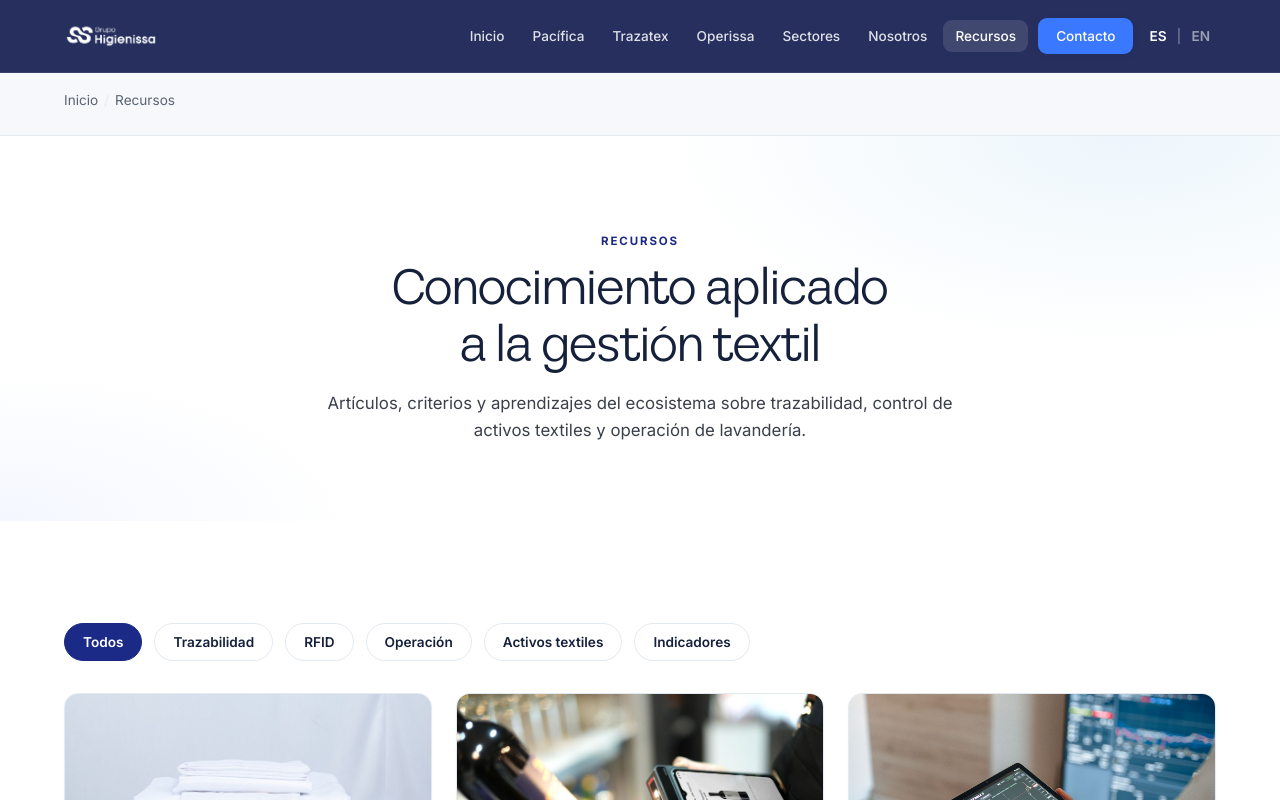
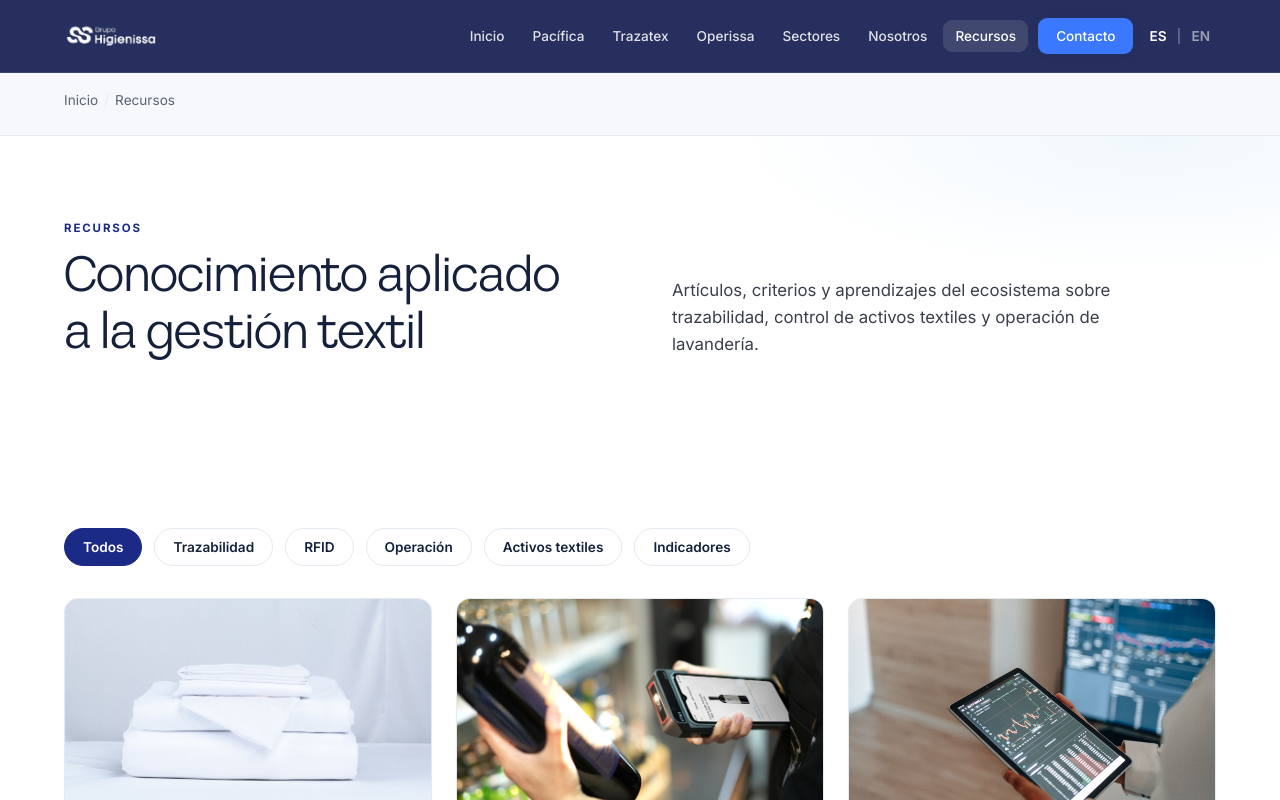
Before and after one commit to cjrt94/higienissa-front, a Nuxt app: page /recursos in a window 1280 px wide. Shown: the top 800 px of the page. Built offline with nearby package versions, Linux system fonts and the light colour scheme; a web font is replaced by a local one.

Commit message:
style: Sectores + Recursos — hero editorial 2-col (.hub-head), fin del hero centrado en vacio
Co-Authored-By: Claude Opus 4.8 (1M context) <noreply@anthropic.com>

```diff
--- a/assets/css/sections.css
+++ b/assets/css/sections.css
@@ -59,6 +59,15 @@
 .def-item dt { font: 600 1.05rem var(--font-body); color: var(--ink); margin-bottom: 6px; }
 .def-item dd { margin: 0; color: var(--text); font-size: .95rem; line-height: 1.55; }
 @media (max-width: 760px) { .def-cols { grid-template-columns: 1fr; gap: var(--space-4); } }
+
+/* --- Hub header: encabezado editorial de páginas índice (Sectores, Recursos) — título izq / lead+CTA der.
+   Reemplaza el hero centrado que flotaba en vacío. --- */
+.hub-head { display: grid; grid-template-columns: 1fr 1fr; gap: clamp(var(--space-6), 5vw, var(--space-9)); align-items: end; }
+.hub-head h1 { margin: 0; }
+.hub-head-aside { padding-bottom: 4px; }
+.hub-head-aside .lead { margin: 0 0 var(--space-5); max-width: 46ch; }
+.hub-head-aside .lead:last-child { margin-bottom: 0; }
+@media (max-width: 860px) { .hub-head { grid-template-columns: 1fr; gap: var(--space-4); align-items: start; } }
 
 /* --- Split con encabezado sticky (ledger editorial: título izq fijo + filas der) --- */
 .split-sticky { display: grid; grid-template-columns: 1fr 1.4fr; gap: clamp(var(--space-6), 4vw, var(--space-8)); align-items: start; }
--- a/pages/recursos.vue
+++ b/pages/recursos.vue
@@ -18,12 +18,18 @@ useSeoMeta({
   <div>
     <Breadcrumb :items="[{ label: $t('nav.home'), to: '/' }, { label: $t('nav.resources') }]" />
 
-    <!-- Hero centrado (las post-cards con thumbnail son el payload visual) -->
-    <section class="hero">
-      <div class="container hub-hero">
-        <span class="kicker">{{ t(page.hero.eyebrow) }}</span>
-        <h1 class="display">{{ t(page.hero.title) }}</h1>
-        <p class="lead mx-auto">{{ t(page.hero.lead) }}</p>
+    <!-- Hero editorial (título izq / lead der); las post-cards con thumbnail son el payload visual -->
+    <section class="page-hero">
+      <div class="container">
+        <div class="hub-head">
+          <div>
+            <span class="kicker">{{ t(page.hero.eyebrow) }}</span>
+            <h1 class="display">{{ t(page.hero.title) }}</h1>
+          </div>
+          <div class="hub-head-aside">
+            <p class="lead">{{ t(page.hero.lead) }}</p>
+          </div>
+        </div>
       </div>
     </section>
 
@@ -76,8 +82,6 @@ useSeoMeta({
 </template>
 
 <style scoped>
-.hub-hero { max-width: 780px; margin: 0 auto; text-align: center; }
-.hub-hero .lead { margin: 0 auto; }
 .post-card .card-body { flex: 1; }
 .post-foot { display: flex; align-items: center; justify-content: space-between; gap: var(--space-3); margin-top: auto; padding-top: var(--space-3); }
 .post-date { font-size: var(--fs-small); color: var(--muted); }
--- a/pages/sectores.vue
+++ b/pages/sectores.vue
@@ -17,14 +17,20 @@ useSeoMeta({
   <div>
     <Breadcrumb :items="[{ label: $t('nav.home'), to: '/' }, { label: $t('nav.sectors') }]" />
 
-    <!-- Hero centrado (las sector-cards de abajo son el payload visual) -->
-    <section class="hero">
-      <div class="container hub-hero">
-        <span class="kicker">{{ t(page.hero.eyebrow) }}</span>
-        <h1 class="display">{{ t(page.hero.title) }}</h1>
-        <p class="lead mx-auto">{{ t(page.hero.lead) }}</p>
-        <div class="hero-actions" style="justify-content:center">
-          <BaseButton to="/contacto" variant="primary">{{ $t('cta.evaluation') }}</BaseButton>
+    <!-- Hero editorial (título izq / lead + CTA der); las sector-cards de abajo son el payload visual -->
+    <section class="page-hero">
+      <div class="container">
+        <div class="hub-head">
+          <div>
+            <span class="kicker">{{ t(page.hero.eyebrow) }}</span>
+            <h1 class="display">{{ t(page.hero.title) }}</h1>
+          </div>
+          <div class="hub-head-aside">
+            <p class="lead">{{ t(page.hero.lead) }}</p>
+            <div class="hero-actions">
+              <BaseButton to="/contacto" variant="primary">{{ $t('cta.evaluation') }}</BaseButton>
+            </div>
+          </div>
         </div>
       </div>
     </section>
@@ -34,8 +40,3 @@ useSeoMeta({
     <FinalCta :data="page.finalCta" />
   </div>
 </template>
-
-<style scoped>
-.hub-hero { max-width: 780px; margin: 0 auto; text-align: center; }
-.hub-hero .lead { margin: 0 auto var(--space-6); }
-</style>
```
Also changed, not shown: 1 other file (tests, documents, lock files or other folders).
